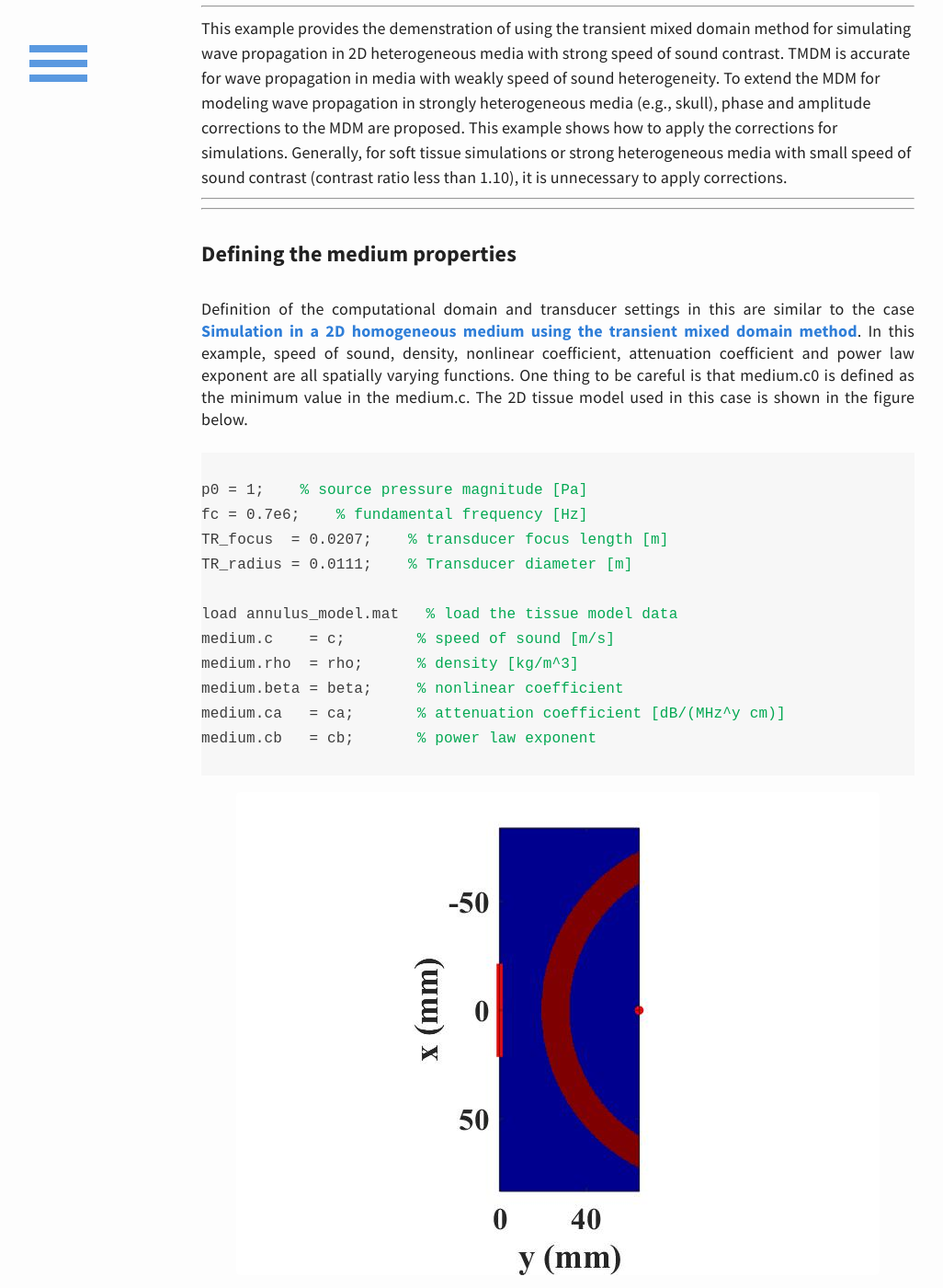
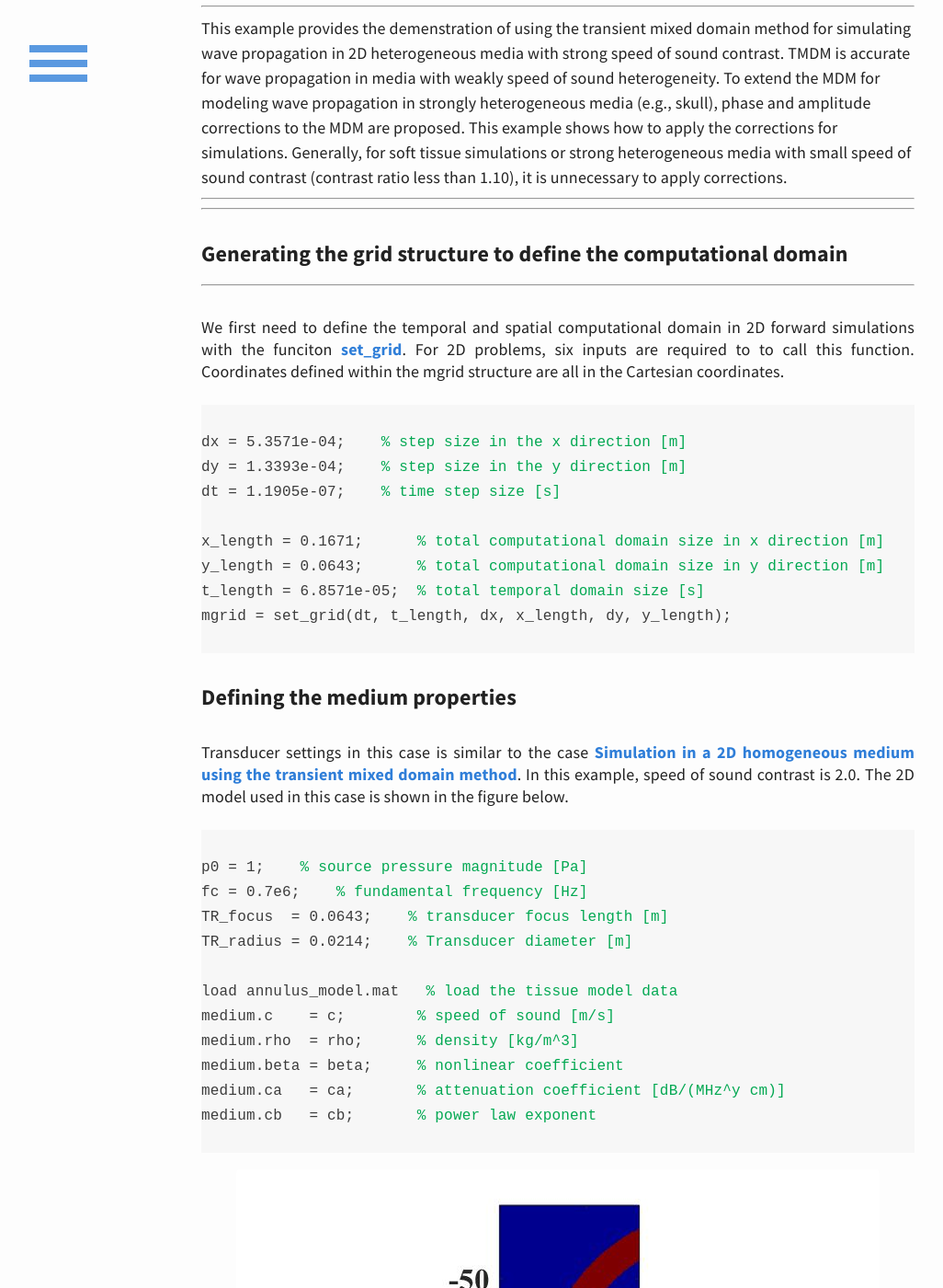
Before and after one commit to m-SOUND/mSOUND, a Jekyll site: the page built from _posts/2019-04-01-TMDM-2D-strong-speed-of-sound-contrast.html, in a window 1280 px wide and 1400 px high, scrolled down 364 px. Shown: the whole window at 92% size, without its empty margins (33-1059 px from the left). Built offline with Jekyll 4.4.1, drawn with Linux system fonts in a browser that asks for light colours.

Commit message:
Update 2019-04-01-TMDM-2D-strong-speed-of-sound-contrast.html

```diff
--- a/_posts/2019-04-01-TMDM-2D-strong-speed-of-sound-contrast.html
+++ b/_posts/2019-04-01-TMDM-2D-strong-speed-of-sound-contrast.html
@@ -15,22 +15,43 @@ speed of sound contrast (contrast ratio less than 1.10), it is unnecessary to ap
 <hr>
 </p>
 
+<!---defining the structure grid--->
+<h6>Generating the grid structure to define the computational domain</h6>
+<hr>
+<p>
+ <br>We first need to define the temporal and spatial computational domain in 2D forward simulations
+ with the funciton <a href="/mSOUND/function.html#set_grid">set_grid</a>. For 2D problems,
+ six inputs are required to to call this function. Coordinates defined within the mgrid structure are all in the Cartesian coordinates.
+<pre>
+<code>
+dx = 5.3571e-04;   <font color="#03a852"> % step size in the x direction [m]</font>
+dy = 1.3393e-04;   <font color="#03a852"> % step size in the y direction [m]</font>
+dt = 1.1905e-07;   <font color="#03a852"> % time step size [s]</font>
+
+x_length = 0.1671;      <font color="#03a852">% total computational domain size in x direction [m]</font>
+y_length = 0.0643;      <font color="#03a852">% total computational domain size in y direction [m]</font>
+t_length = 6.8571e-05;  <font color="#03a852">% total temporal domain size [s]</font>
+mgrid = set_grid(dt, t_length, dx, x_length, dy, y_length);
+</code>
+</pre>
+</p>
+
+
 <!---Defining the media--->
 <h6>Defining the medium properties</h6>
 <p>
 <br>
-Definition of the computational domain and transducer settings in this are similar to the case
+Transducer settings in this case is similar to the case
 <a href="https://m-sound.github.io/mSOUND/TMDM_2D_homogeneous">Simulation in a
 2D homogeneous medium using the transient mixed domain method</a>.
-In this example, speed of sound, density, nonlinear coefficient, attenuation coefficient and power law exponent are
-all spatially varying functions. One thing to be careful is that medium.c0 is defined as the minimum value in the medium.c.
-The 2D tissue model used in this case is shown in the figure below.
+In this example, speed of sound contrast is 2.0.
+The 2D model used in this case is shown in the figure below.
  <pre>
  <code>
 p0 = 1;   <font color="#03a852"> % source pressure magnitude [Pa]</font>
 fc = 0.7e6;   <font color="#03a852"> % fundamental frequency [Hz]</font>
-TR_focus  = 0.0207;   <font color="#03a852"> % transducer focus length [m]</font>
-TR_radius = 0.0111;   <font color="#03a852"> % Transducer diameter [m]</font>
+TR_focus  = 0.0643;   <font color="#03a852"> % transducer focus length [m]</font>
+TR_radius = 0.0214;   <font color="#03a852"> % Transducer diameter [m]</font>
 
 load annulus_model.mat   <font color="#03a852">% load the tissue model data</font>
 medium.c    = c;        <font color="#03a852">% speed of sound [m/s]</font>
```
